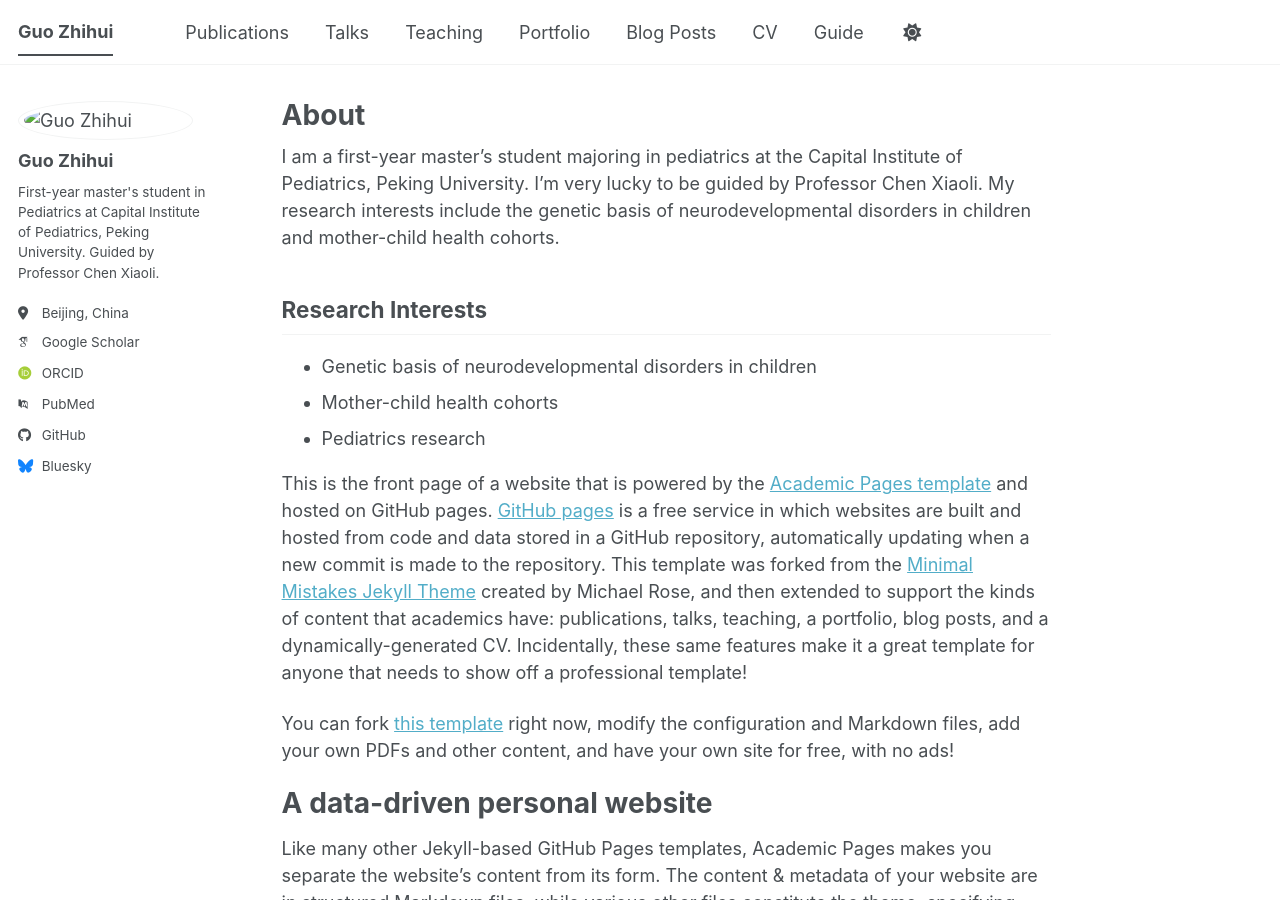
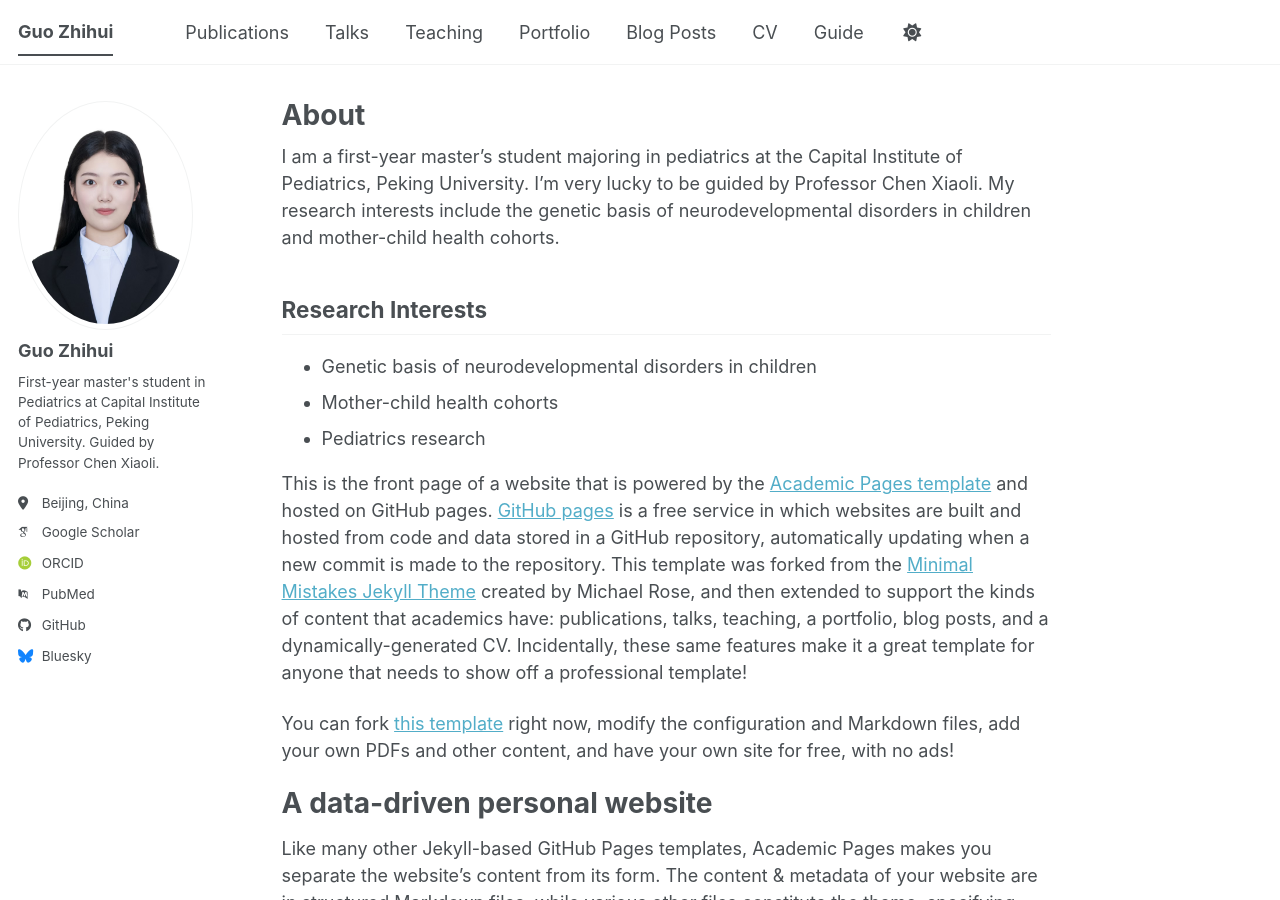
Before and after one commit to Zhihui1215/Zhihui1215.github.io, a Jekyll site: the page built from _pages/about.md, in a window 1280 px wide and 900 px high. Built offline with Jekyll 4.4.1, drawn with Linux system fonts in a browser that asks for light colours; some web fonts are replaced; a script bundle is joined from its source files by our own code; library files that are not in the unit come from our copies.

Commit message:
Update _config.yml

```diff
--- a/_config.yml
+++ b/_config.yml
@@ -23,7 +23,7 @@ author:
   # Biographic information
 author:
   name             : "Guo Zhihui"
-  avatar           : "images/bio-photo.jpg"
+  avatar           : "avatar.png"
   bio              : "First-year master's student in Pediatrics at Capital Institute of Pediatrics, Peking University. Guided by Professor Chen Xiaoli."
   location         : "Beijing, China"
   email            :
```
